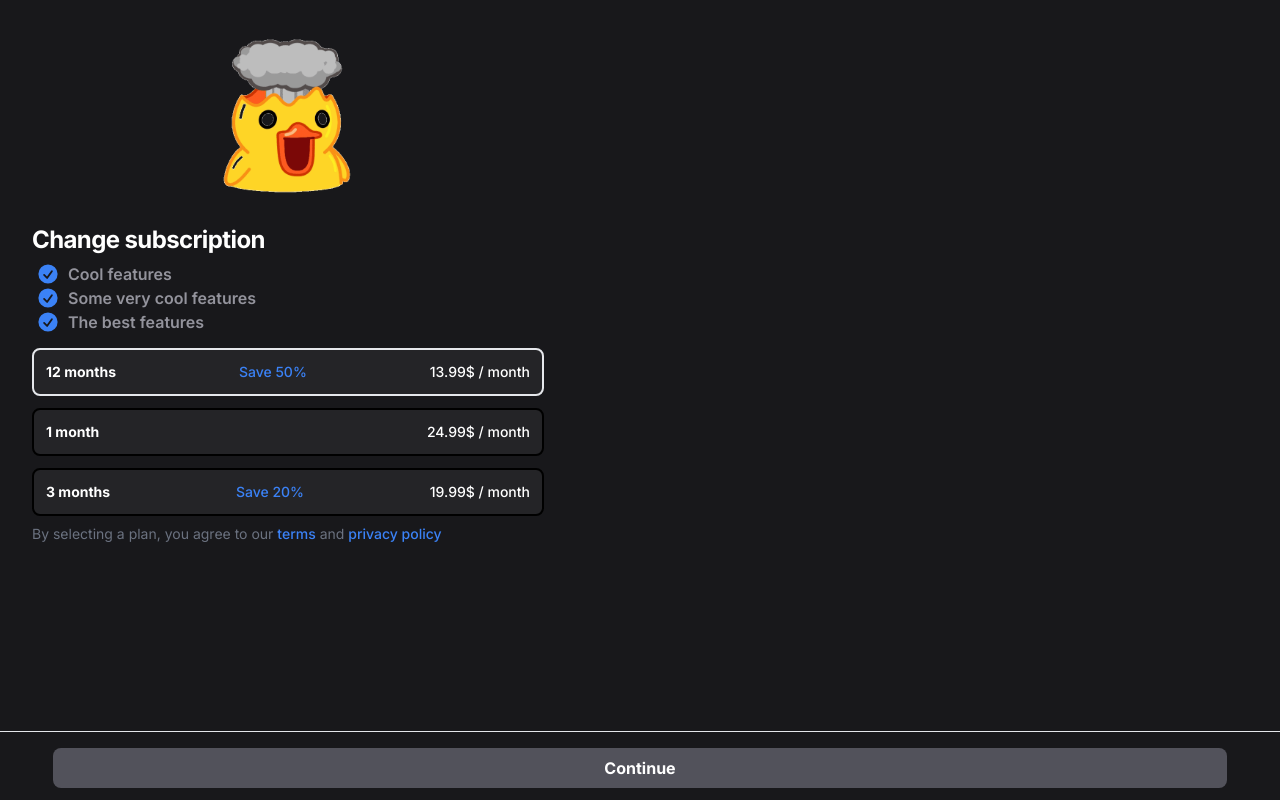
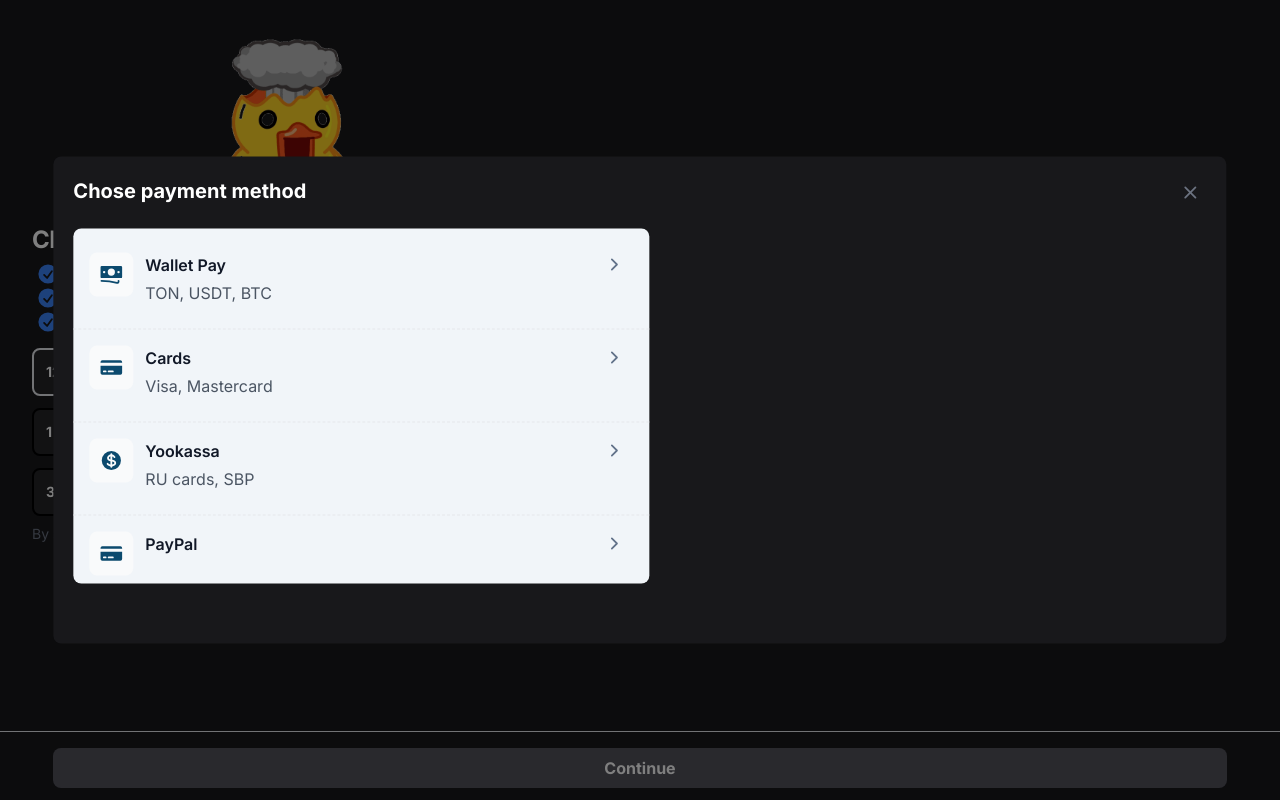
Before and after one commit to vsecoder/telesub, a Next.js app: page / in a window 1280 px wide. Built offline with nearby package versions, Linux system fonts and the light colour scheme.

Commit message:
Update page.tsx

```diff
--- a/app/page.tsx
+++ b/app/page.tsx
@@ -69,7 +69,7 @@
 
 const WebApp = () => {
   const [changed, setChanged] = useState(0);
-  const [opened, setOpened] = useState(false);
+  const [opened, setOpened] = useState(true);
   const { user, webApp, data } = useTelegram();
 
   const [scheme, setScheme] = useState('dark');
```
